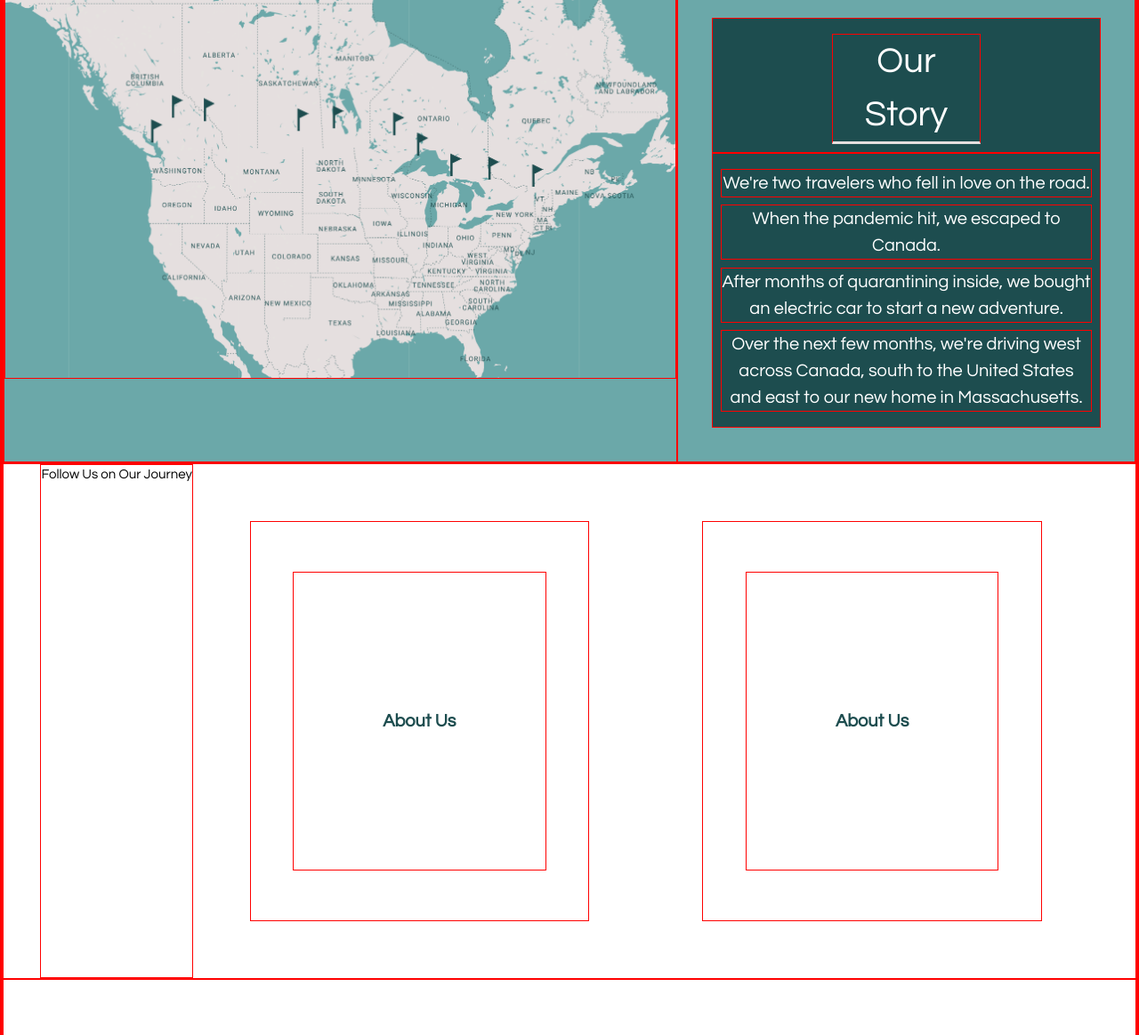
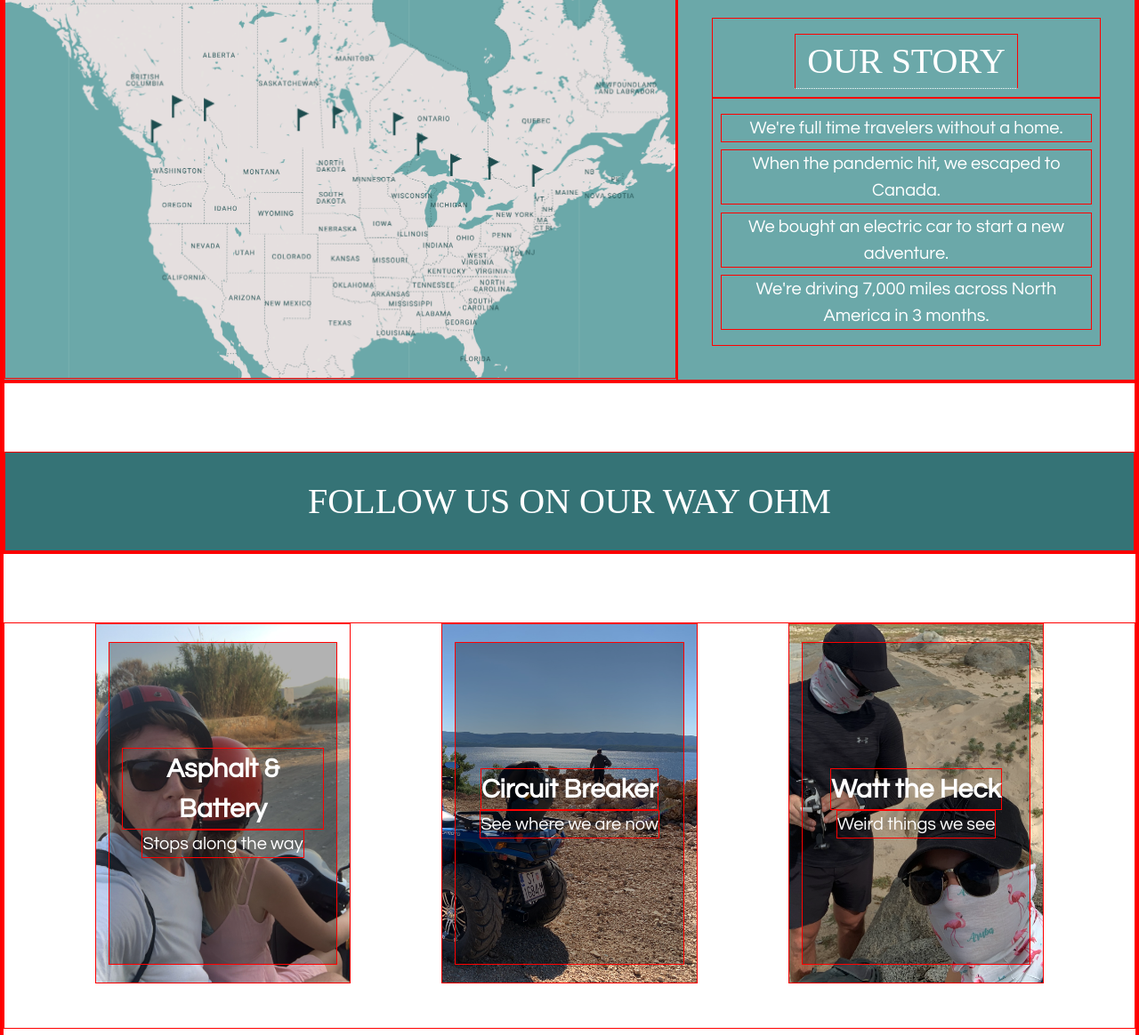
Before and after one commit to willwashburn/thewayohm.com, a Jekyll site: the page index.html, which Jekyll copies as it is, in a window 1280 px wide. Shown: the part 1054-2218 px from the top of the page at 89% size. Built offline with Jekyll 4.4.1, drawn with Linux system fonts in a browser that asks for light colours; nearby versions of some CDN libraries; some web fonts are replaced.

Commit message:
Add short page descriptions and change box margins

```diff
--- a/css/mary.css
+++ b/css/mary.css
@@ -188,18 +188,18 @@ h2 {
 
 .our-story {
     font-size: 4rem;
-    background-color: #1d4d4f;
     padding: 2%;
 }
 
 .our-story h5 {
-    border-bottom: 3px solid #e5dfdf;
-    margin: 2% 30% 0 30%;
+    border-bottom: 1px dotted white;
+    font-family: 'Raleway Dots', cursive;
+    text-transform: uppercase;
+    margin: 2% 20% 0 20%;
 }
 
 .our-story-description {
     font-size: 2rem;
-    background-color: #1d4d4f;
     padding: 2%;
 }
 
@@ -207,14 +207,29 @@ h2 {
     margin: 2% 0;
 }
 
-.about-us {
+.about-us h4 {
+    text-align: center;
+    margin: 6% 0 0 0;
+    padding: 2%;
+    font-size: 4rem;
+    color:white;
+    font-family: 'Raleway Dots', cursive;
+    text-transform: uppercase;
+    background-color: #357376;
+}
+
+/* .about-us {
     display: flex;
     justify-content: center;
-    width:100%;
+    flex-direction: column;
+} */
+
+/* .about-us-container {
+    display: flex;
+    justify-content: center;
 }
 
 .about-us-container-1 {
-    height:50vh;
     width: 30%;
     margin: 5%;
     display: flex;
@@ -223,15 +238,14 @@ h2 {
 }
 
 .about-us-container-2 {
-    height:50vh;
     width: 30%;
     margin: 5%;
     display: flex;
     justify-content: center;
     align-items: center;
-}
+}     */
 
-.about-us-description {
+/* .about-us-description {
 
     padding: 5%;
     color: #1d4d4f;
@@ -243,69 +257,75 @@ h2 {
     display: flex;
     align-items: center;
     justify-content: center;
-}
+} */
 
 .pages-container {
     display: flex;
     justify-content: center;
     width:100%;
-    margin: 5% 0 5% 0;
+    margin: 6% 0 5% 0;
 }
 
 .pages-container-1 {
-    height:50vh;
-    width: 35%;
+    height:45vh;
+    width: 30%;
     background-color:white;
     background-image:url("/img/asphalt.jpeg"); opacity:0.;
     background-repeat:no-repeat;
     background-size:cover;
     background-position:center;
-    margin: 4% 8% 4% 8%;
+    margin: 0 8% 4% 8%;
     display: flex;
     justify-content: center;
     align-items: center;
 }
 
 .pages-container-2 {
-    height:50vh;
-    width: 35%;
+    height:45vh;
+    width: 30%;
     background-color:white;
     background-image:url("/img/circuit.jpeg"); opacity:0.;
     background-repeat:no-repeat;
     background-size:cover;
     background-position:right center;
-    margin: 4% 8% 4% 0;
+    margin: 0 8% 4% 0;
     display: flex;
     justify-content: center;
     align-items: center;
 }
 
 .pages-container-3 {
-    height:50vh;
-    width: 35%;
+    height:45vh;
+    width: 30%;
     background-color:white;
     background-image:url("/img/watt.jpeg"); opacity:0.;
     background-repeat:no-repeat;
     background-size:cover;
     background-position: center;
-    margin: 4% 8% 4% 0;
+    margin: 0 8% 4% 0;
     display: flex;
     justify-content: center;
     align-items: center;
 }
 
 .pages-description {
-    background: rgba(0, 0, 0, 0.2);
+    background: rgba(0, 0, 0, 0.3);
     padding: 5%;
     color: white;
     font-weight: 800;
-    font-size: 2rem;
-    width: 75%;
-    height: 75%;
+    font-size: 3rem;
+    width: 90%;
+    height: 90%;
     text-align: center;
     display: flex;
     align-items: center;
     justify-content: center;
+    flex-direction: column;
+}
+
+.pages-description p {
+    font-size: 2rem;
+    font-weight: 500;
 }
 
 .pages-background {
--- a/index.html
+++ b/index.html
@@ -8,7 +8,6 @@
     <link rel="stylesheet" type="text/css" href="/css/style.css">
     <link rel="stylesheet" type="text/css" href="/css/mary.css">
     <link href="https://fonts.googleapis.com/css2?family=Questrial&display=swap" rel="stylesheet">
-    <link href="https://fonts.googleapis.com/css2?family=Julius+Sans+One&display=swap" rel="stylesheet">
     <link href="https://fonts.googleapis.com/css2?family=Raleway+Dots&display=swap" rel="stylesheet">
     <script src="https://kit.fontawesome.com/0c8be3c30a.js" crossorigin="anonymous"></script>
 </head>
@@ -50,32 +49,34 @@
                     <h5>Our Story</h5>
                 </div>
                 <div class="our-story-description">
-                    <p>We're two travelers who fell in love on the road.</p>
+                    <p>We're full time travelers without a home.</p>
                     <p>When the pandemic hit, we escaped to Canada.</p>
-                    <p>After months of quarantining inside, we bought an electric car to start a new adventure. </p>
-                    <p>Over the next few months, we're driving west across Canada, south to the United States and east to our new home in Massachusetts.</p>
+                    <p>We bought an electric car to start a new adventure. </p>
+                    <p>We're driving 7,000 miles across North America in 3 months.</p>
                 </div>
             </div>
         </div>
         <div class="about-us">
-            <h4>Follow Us on Our Journey</h4>
+            <div><h4>Follow Us on Our Way Ohm</h4></div>
+            <!-- <div class="about-us-container">
                 <div class="about-us-container-1">
                     <div class="about-us-description">About Us</div>
                 </div>
                 <div class="about-us-container-2">
                     <div class="about-us-description">About Us</div>
                 </div>
+            </div> -->
         </div>
         <div class="pages">
             <div class="pages-container">
                 <div class="pages-container-1">
-                    <div class="pages-description">Asphalt & Battery</div>
+                    <div class="pages-description"><h6>Asphalt & Battery</h6><p>Stops along the way </p></div>
                 </div>
                 <div class="pages-container-2">
-                    <div class="pages-description">Circuit Breaker</div>
+                    <div class="pages-description"><h6>Circuit Breaker</h6><p>See where we are now </p></div>
                 </div>
                 <div class="pages-container-3">
-                    <div class="pages-description">Watt the Heck</div>
+                    <div class="pages-description"><h6>Watt the Heck</h6><p>Weird things we see </p></div>
                 </div>
             </div>
             <div class="pages-background"></div>
```
Lines whose indentation alone changed are shown as unchanged.
